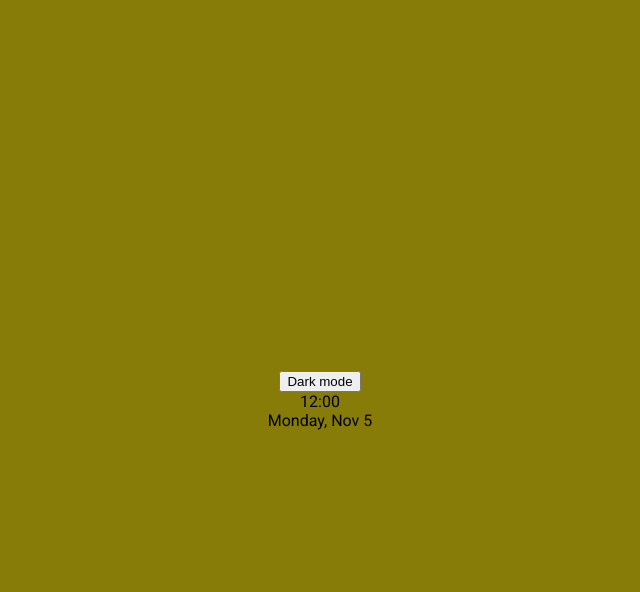
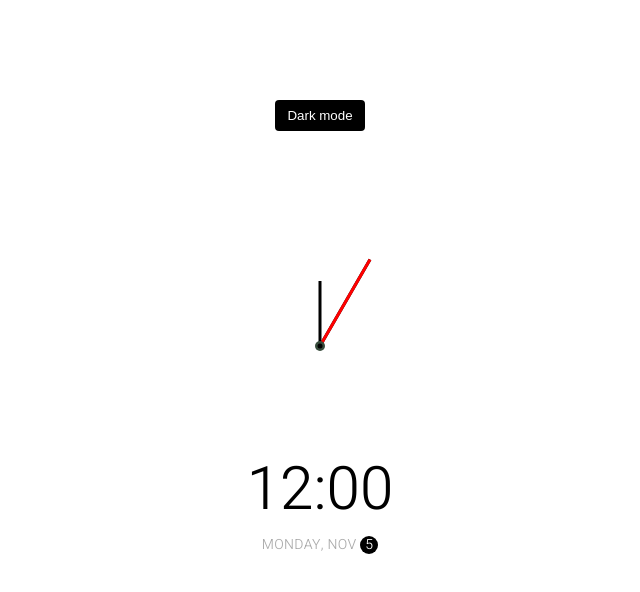
Before and after one commit to ChristianWinterhalter/CW_Website, a website: page pages-and-widgets/theme_clock/theme_clock_page.html in a window 1280 px wide. Shown: the whole page, without its empty margins (320-960 px from the left). Drawn offline with Linux system fonts and the light colour scheme.

Commit message:
Create clock theme and style it
Create each needle and style the text and format the page.

```diff
--- a/pages-and-widgets/theme_clock/theme_clock_style.css
+++ b/pages-and-widgets/theme_clock/theme_clock_style.css
@@ -1,18 +1,131 @@
-@import url('https://fonts.googleapis.com/css2?family=Roboto&display=swap');
+@import url('https://fonts.googleapis.com/css?family=Heebo:300&display=swap');
 
 * {
     box-sizing: border-box;
 }
 
+:root {
+    --primary-color: #000;
+    --secondary-color: #fff;
+}
+
+html {
+    transition: all 0.5s ease-in;
+}
+
+html.dark {
+    --primary-color: #fff;
+    --secondary-color: #333;
+    background-color: #111;
+    color: var(--primary-color)
+}
+
 body {
-    background-color: #867c07;
-    font-family: 'Roboto', sans-serif;
+    font-family: 'Heebo', sans-serif;
     display: flex;
-    flex-direction: column;
-    text-align: center;
     align-items: center;
     justify-content: center;
     height: 100vh;
     margin: 0;
     overflow-x: hidden;
 }
+
+.toggle {
+    cursor: pointer;
+    background-color: var(--primary-color);
+    color: var(--secondary-color);
+    border: 0;
+    border-radius: 4px;
+    padding: 8px 12px;
+    position: absolute;
+    top: 100px;
+}
+
+.toggle:focus {
+    outline: none;
+}
+
+.clock-container {
+    display: flex;
+    flex-direction: column;
+    justify-content: space-between;
+    align-items: center;
+}
+
+.clock {
+    position: relative;
+    width: 200px;
+    height: 200px;
+}
+
+.needle {
+    background-color: var(--primary-color);
+    position: absolute;
+    top: 50%;
+    left: 50%;
+    height: 65px;
+    width: 3px;
+    transform-origin: bottom center;
+}
+
+.needle.hour {
+    transform: translate(-50%, -100%) rotate(0deg);
+}
+
+.needle.minute {
+    transform: translate(-50%, -100%) rotate(30deg);
+    height: 100px;
+}
+
+.needle.second {
+    transform: translate(-50%, -100%) rotate(30deg);
+    height: 100px;
+    background-color: red;
+}
+
+.center-point {
+    background-color: #374c3c;
+    width: 10px;
+    height: 10px;
+    position: absolute;
+    top: 50%;
+    left: 50%;
+    transform: translate(-50%, -50%);
+    border-radius: 50%;
+}
+
+.center-point::after {
+    content: '';
+    background-color: var(--primary-color);
+    width: 5px;
+    height: 5px;
+    position: absolute;
+    top: 50%;
+    left: 50%;
+    transform: translate(-50%, -50%);
+    border-radius: 50%;
+}
+
+.time {
+    font-size: 60px;
+}
+
+.date {
+    color: #aaa;
+    font-size: 14px;
+    letter-spacing: 0.3px;
+    text-transform: uppercase;
+}
+
+.date .circle {
+    background-color: var(--primary-color);
+    color: var(--secondary-color);
+    border-radius: 50%;
+    height: 18px;
+    width: 18px;
+    display: inline-flex;
+    align-items: center;
+    justify-content: center;
+    line-height: 18px;
+    transition: all 0.5s ease-in;
+}
```
